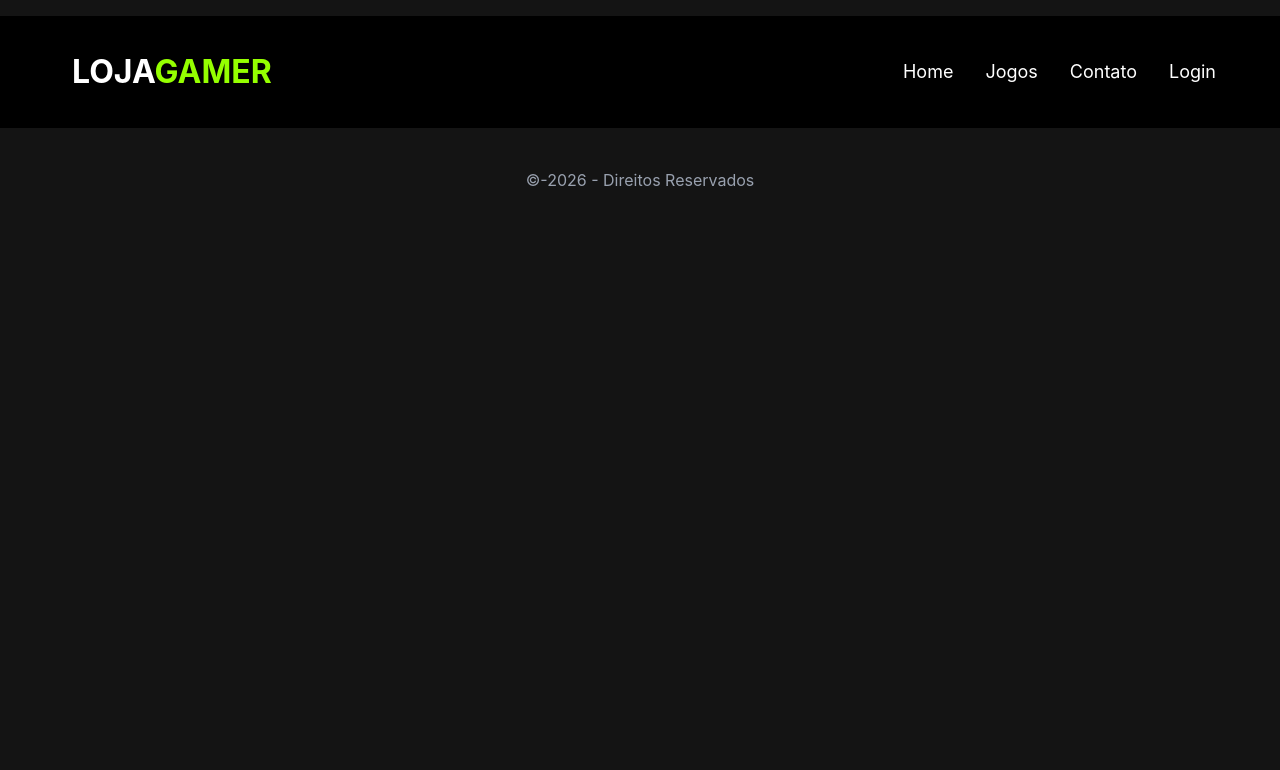
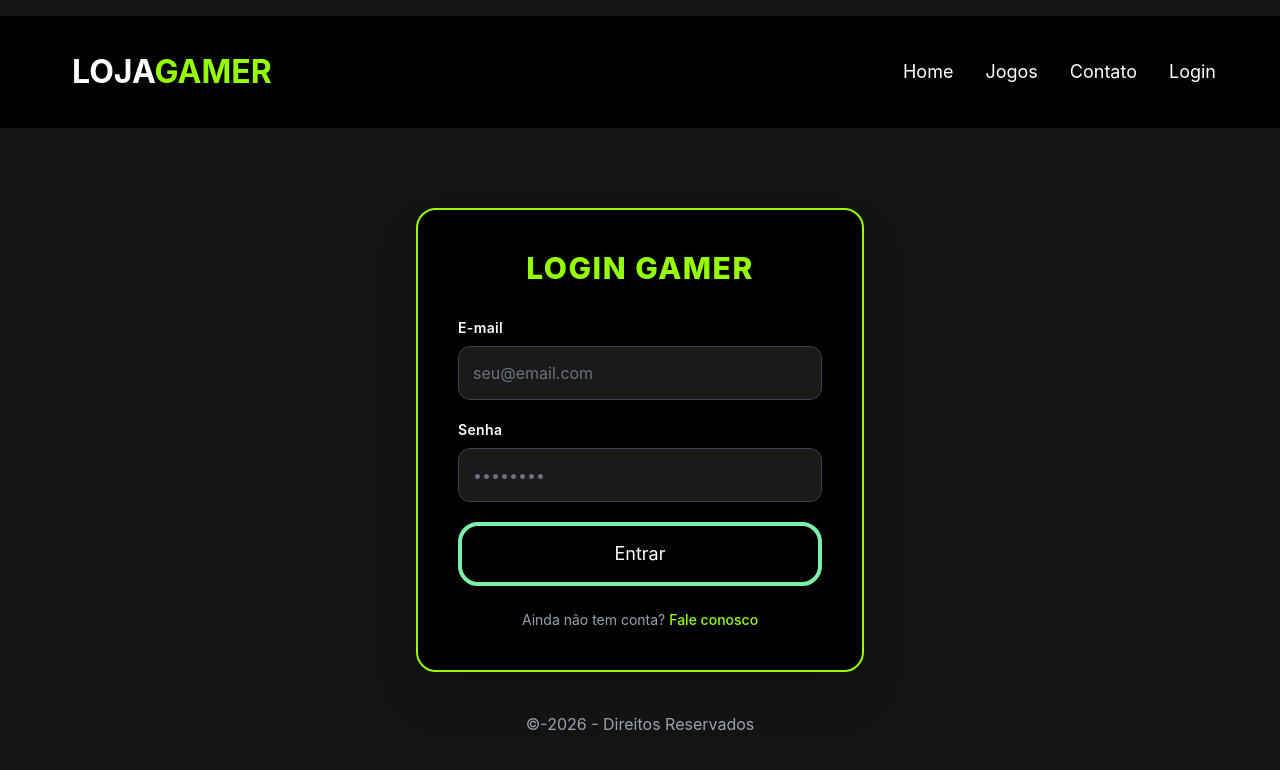
Before and after one commit to arthurgermano69/lojagamer, a React (Vite) app: page /login in a window 1280 px wide. Shown: the top 770 px of the page. Built offline with nearby package versions, Linux system fonts and the light colour scheme.

Commit message:
feat: codificando e estilizando contatos, jogos e login

```diff
--- a/src/components/GamerCard.jsx
+++ b/src/components/GamerCard.jsx
@@ -1,16 +1,16 @@
-// Destruct
 
-const GamerCard = ({titulo, preco, imagem}) => {
+
+const GameCard = ({ titulo, preco, imagem }) => {
   return (
-    <div className="bg-black rounded-2xl overflow-hidden transition-all duration-300 hover:-translate-y-2 hover: border-4 hover: border-[#95ff00] ">
-      <img src={imagem} alt={titulo} className="w-full h-[260px] object-cover"/>
+    <div className="bg-black rounded-2xl overflow-hidden transition-all duration-300 hover:-translate-y-2 hover:border-4 hover:border-[#95ff00]">
+      <img src={imagem} alt={titulo} className="w-full h-[260px] object-cover" />
       <article className="p-4 text-center">
-      <h2 className="text-2x1 text-[#95ff00] uppercase mb-3 font-bold">{titulo}</h2>
-      <p className="text-white text-2xl font-bold mb-4">{preco}</p>
-      <button className="bg-gradient-to-r from-cyan-600  to-purple-500 w-[50%] py-4 px-4 rounded-2xl border-none cursor-pointer font-semibold transition-all duration-300 hover:scale-105">Comprar</button>
+        <h2 className="text-xl text-[#95ff00] uppercase mb-3 font-bold">{titulo}</h2>
+        <p className="text-white text-2xl font-bold mb-4">{preco}</p>
+        <button className="bg-gradient-to-r from-cyan-600 to-purple-500 w-[50%] py-4 px-4 rounded-2xl border-none cursor-pointer font-semibold transition-all duration-300 hover:scale-105">Comprar</button>
       </article>
     </div>
   )
 }
 
-export default GamerCard
+export default GameCard
--- a/src/components/Header.jsx
+++ b/src/components/Header.jsx
@@ -1,16 +1,15 @@
 import { Link } from "react-router-dom"
-
 
 const Header = () => {
   return (
     <header className="flex justify-between items-center py-6 px-[5%] bg-black">
-      <h1 className="logo p-2 text-[2rem] text-white font-bold cursor-pointer">LOJA<span className="text-[#95ff00]">GAMER</span></h1>
+      <h1 className="logo p-2 text-[2rem] font-bold cursor-pointer text-white">LOJA<span className="text-[#95ff00]">GAMER</span></h1>
       <nav>
         <ul className="flex list-none items-center gap-8">
-          <li><Link to="/" className=" text-white text-lg no-underline hover:text-[#95ff00] hover:uppercase">Home</Link></li>
-          <li><Link to="/jogos" className=" text-white text-lg no-underline hover:text-[#95ff00] hover:uppercase">Jogos</Link></li>
-          <li><Link to="/contato" className=" text-white text-lg no-underline hover:text-[#95ff00] hover:uppercase">Contato</Link></li>
-          <li><Link to="/login" className=" text-white text-lg no-underline hover:text-[#95ff00] hover:uppercase">Login</Link></li>
+          <li><Link to="/" className="text-white text-lg no-underline hover:text-[#95ff00] hover:uppercase">Home</Link></li>
+          <li><Link to="/jogos" className="text-white text-lg no-underline hover:text-[#95ff00] hover:uppercase">Jogos</Link></li>
+          <li><Link to="/contato" className="text-white text-lg no-underline hover:text-[#95ff00] hover:uppercase">Contato</Link></li>
+          <li><Link to="/login" className="text-white text-lg no-underline hover:text-[#95ff00] hover:uppercase">Login</Link></li>
         </ul>
       </nav>
     </header>
--- a/src/css/style.css
+++ b/src/css/style.css
@@ -12,3 +12,14 @@
         text-shadow: 0 0 10px #32f332, 0 0 20px #a8dfe1;
     }
 }
+
+.titulo {
+    background-image: linear-gradient(to right, #95ff00, purple, #95ff00);
+    margin-bottom: 20px;
+    -webkit-text-fill-color: transparent;
+    background-clip: text;
+}
+
+.titulo:hover {
+    animation: acender 0.5s forwards;
+}
--- a/src/pages/Contato.jsx
+++ b/src/pages/Contato.jsx
@@ -1,8 +1,26 @@
 const Contato = () => {
   return (
-    <div>
+    <main className="grow flex items-center justify-center px-4">
+      <div className="bg-black p-8 sm:p-10 rounded-[20px] w-full max-w-md shadow-2xl border-2 border-[#95ff00]">
 
-    </div>
+        <h2 className="text-2xl sm:text-3xl font-extrabold text-[#95ff00] text-center mb-6 uppercase tracking-wider">
+          Fale Conosco
+        </h2>
+
+        <p className="text-gray-300 text-center mb-6">
+          Entre em contato conosco através do e-mail:
+        </p>
+
+        <a
+          href="mailto:suporte@lojagamer.com"
+          className="block text-center text-[#95ff00] font-semibold hover:underline transition-all"
+        >
+          suporte@lojagamer.com
+        </a>
+
+      </div>
+    </main>
+
   )
 }
 
--- a/src/pages/Home.jsx
+++ b/src/pages/Home.jsx
@@ -1,8 +1,29 @@
+import GameCard from '../components/GamerCard'
+import ImagemJogo from '../assets/imagem.jpg'
+
 const Home = () => {
+
+  const jogos = [
+    { id: 1, titulo: "Jogo 1", preco: "R$ 200,00", imagem: ImagemJogo },
+    { id: 2, titulo: "Jogo 2", preco: "R$ 300,00", imagem: ImagemJogo },
+    { id: 3, titulo: "Jogo 3", preco: "R$ 400,00", imagem: ImagemJogo },
+    { id: 4, titulo: "Jogo 4", preco: "R$ 500,00", imagem: ImagemJogo },
+  ]
   return (
-    <div>
+    <main className="px-[5%] mt-10 mb-16 grow">
+      <h2 className="titulo text-3xl">Jogos em Destaques</h2>
 
-    </div>
+      <section className="grid grid-cols-[repeat(auto-fit,minmax(280px,1fr))] gap-6">
+        {jogos.map((jogo) => (
+          <GameCard
+            key={jogo.id}
+            titulo={jogo.titulo}
+            preco={jogo.preco}
+            imagem={jogo.imagem}
+          />
+        ))}
+      </section>
+    </main>
   )
 }
 
--- a/src/pages/Jogos.jsx
+++ b/src/pages/Jogos.jsx
@@ -1,8 +1,9 @@
 const Jogos = () => {
   return (
-    <div>
-
-    </div>
+    <main className="px-[5%] my-8 grow">
+      <h2 className="text-3xl font-bold mb-4 text-[#95ff00]">Catálogo de Jogos</h2>
+      <p className="text-gray-300">Aqui você encontrará todos os jogos disponíveis na nossa loja gamer.</p>
+    </main>
   )
 }
 
--- a/src/pages/Login.jsx
+++ b/src/pages/Login.jsx
@@ -1,8 +1,71 @@
+import { useState } from "react"
+import { useNavigate, Link } from "react-router-dom"
+
 const Login = () => {
+
+  //Hook- useState- manipula o estado da váriavel
+  const [email, setEmail] = useState("");
+  const [senha, setSenha] = useState("");
+  //Hook- useNavigate- Navega entre os componentes
+  const navigate = useNavigate();
+
+  //função de login
+  const Login = (e) => {
+    //Previne que a página regarregue
+    e.preventDefault();
+    alert(`Bem-Vindo(a),${email}`);
+    //Direciona para página Home
+    navigate("/");
+  }
+
   return (
-    <div>
+    <main className="grow flex items-center justify-center px-4 mt-20 login" >
+      <div className="bg-black p-8 sm:p-10 rounded-[20px] w-full max-w-md shadow-2xl border-2 border-[#95ff00]">
 
-    </div>
+        {/* Título com o mesmo estilo neon do site */}
+        <h2 className="text-2xl sm:text-3xl font-extrabold text-[#95ff00] text-center mb-8 uppercase tracking-wider">
+          Login Gamer
+        </h2>
+
+        <form onSubmit={Login} className="flex flex-col gap-5">
+          <div>
+            <label className="block text-white mb-2 text-sm font-semibold tracking-wide">E-mail</label>
+            <input
+              type="email"
+              required
+              value={email}
+              onChange={(e) => setEmail(e.target.value)}
+              placeholder="seu@email.com"
+              className="w-full p-3.5 rounded-xl bg-[#1a1a1a] text-white border border-gray-700 focus:border-[#95ff00] focus:ring-1 focus:ring-[#95ff00] outline-none transition-all placeholder:text-gray-500"
+            />
+          </div>
+
+          <div>
+            <label className="block text-white mb-2 text-sm font-semibold tracking-wide">Senha</label>
+            <input
+              type="password"
+              required
+              value={senha}
+              onChange={(e) => setSenha(e.target.value)}
+              placeholder="••••••••"
+              className="w-full p-3.5 rounded-xl bg-[#1a1a1a] text-white border border-gray-700 focus:border-[#95ff00] focus:ring-1 focus:ring-[#95ff00] outline-none transition-all placeholder:text-gray-500"
+            />
+          </div>
+
+          {/* Botão com o mesmo gradiente e efeito dos cards */}
+          <button
+            type="submit"
+            className=" border-4 border-green-300 t-2 w-full py-3.5 rounded-[20px] text-white text-lg transition-all duration-300 hover:opacity-90 hover:scale-105 hover:text-white cursor-pointer shadow-lg"
+          >
+            Entrar
+          </button>
+        </form>
+
+        <p className="text-center text-gray-400 mt-6 text-sm">
+          Ainda não tem conta? <Link to="/contato" className="text-[#95ff00] hover:underline font-medium">Fale conosco</Link>
+        </p>
+      </div>
+    </main>
   )
 }
 
```
Also changed, not shown: src/index.css (line endings or trailing spaces), 1 other file (tests, documents, lock files or other folders).
